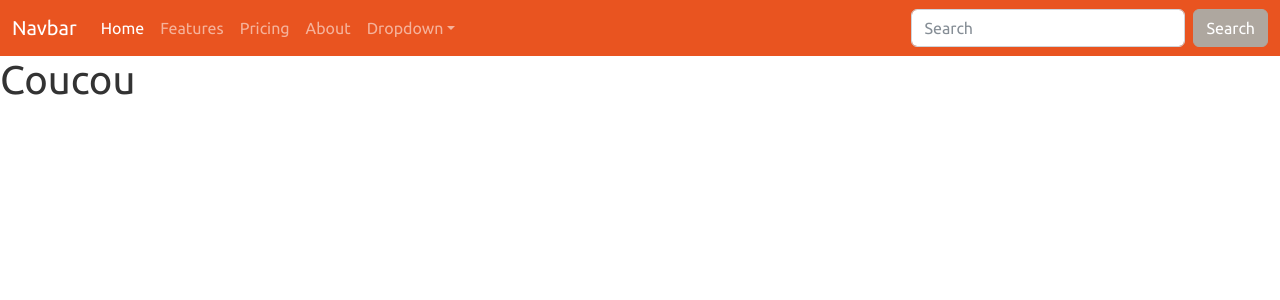
After one commit to julescynamon/simrecip, a Symfony app: template templates/home.html.twig in a window 1280 px wide. The commit adds this page. Shown: the top 300 px of the page. Run offline with Twig, Linux system fonts and the light colour scheme; the template is opened without the code that fills it, so the values that code supplies are empty; some libraries are stand-ins or nearby versions.

Commit message:
mise en place

```diff
--- a/templates/base.html.twig
+++ b/templates/base.html.twig
@@ -11,9 +11,15 @@
 
         {% block javascripts %}
             {{ encore_entry_script_tags('app') }}
+            <!-- CSS only -->
+            <link rel="stylesheet" href="https://cdn.jsdelivr.net/npm/bootswatch@5.2.2/dist/united/bootstrap.min.css">
+            <link rel="stylesheet" href="https://cdn.jsdelivr.net/npm/bootswatch@5.2.2/dist/united/bootstrap.min.css">
         {% endblock %}
     </head>
     <body>
+        {% block header %}
+            {% include "partials/_header.html.twig" %}
+        {% endblock %}
         {% block body %}{% endblock %}
     </body>
 </html>
--- /dev/null
+++ b/templates/home.html.twig
@@ -0,0 +1,9 @@
+{% extends "base.html.twig" %}
+
+{% block title %} Symrecip - Acceuil {% endblock %}
+
+{% block body %}
+
+    <h1>Coucou</h1>
+
+{% endblock %}
--- /dev/null
+++ b/templates/partials/_header.html.twig
@@ -0,0 +1,40 @@
+    <nav class="navbar navbar-expand-lg navbar-dark bg-primary">
+        <div class="container-fluid">
+            <a class="navbar-brand" href="#">Navbar</a>
+            <button class="navbar-toggler" type="button" data-bs-toggle="collapse" data-bs-target="#navbarColor01" aria-controls="navbarColor01" aria-expanded="false" aria-label="Toggle navigation">
+            <span class="navbar-toggler-icon"></span>
+            </button>
+            <div class="collapse navbar-collapse" id="navbarColor01">
+            <ul class="navbar-nav me-auto">
+                <li class="nav-item">
+                <a class="nav-link active" href="#">Home
+                    <span class="visually-hidden">(current)</span>
+                </a>
+                </li>
+                <li class="nav-item">
+                <a class="nav-link" href="#">Features</a>
+                </li>
+                <li class="nav-item">
+                <a class="nav-link" href="#">Pricing</a>
+                </li>
+                <li class="nav-item">
+                <a class="nav-link" href="#">About</a>
+                </li>
+                <li class="nav-item dropdown">
+                <a class="nav-link dropdown-toggle" data-bs-toggle="dropdown" href="#" role="button" aria-haspopup="true" aria-expanded="false">Dropdown</a>
+                <div class="dropdown-menu">
+                    <a class="dropdown-item" href="#">Action</a>
+                    <a class="dropdown-item" href="#">Another action</a>
+                    <a class="dropdown-item" href="#">Something else here</a>
+                    <div class="dropdown-divider"></div>
+                    <a class="dropdown-item" href="#">Separated link</a>
+                </div>
+                </li>
+            </ul>
+            <form class="d-flex">
+                <input class="form-control me-sm-2" type="text" placeholder="Search">
+                <button class="btn btn-secondary my-2 my-sm-0" type="submit">Search</button>
+            </form>
+            </div>
+        </div>
+    </nav>
```
Also changed, not shown: src/Controller/HomeController.php (added, +16 -0 lines).
